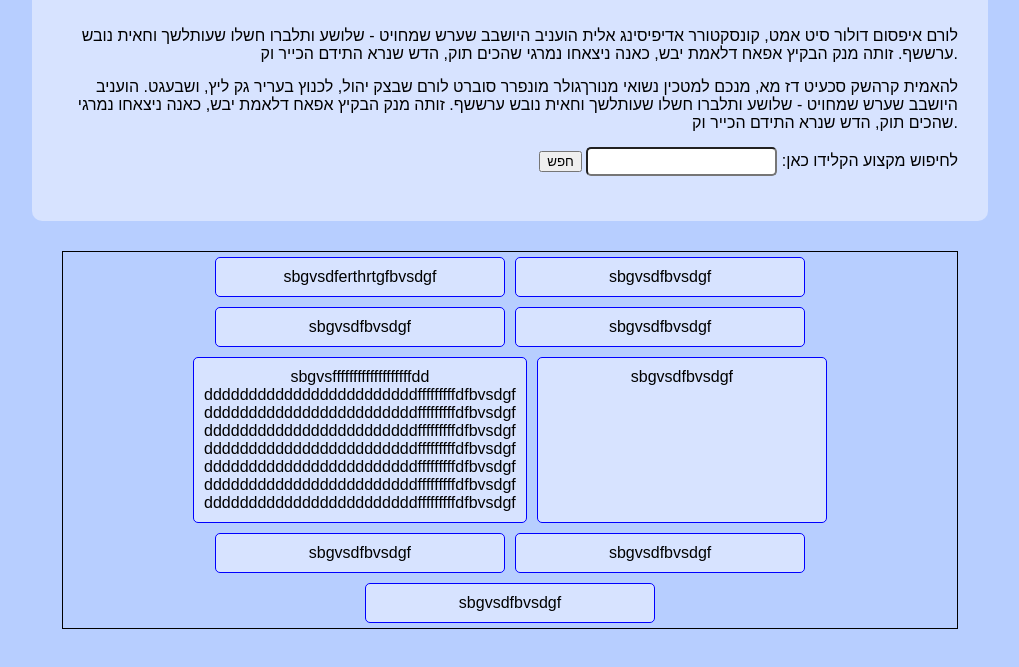
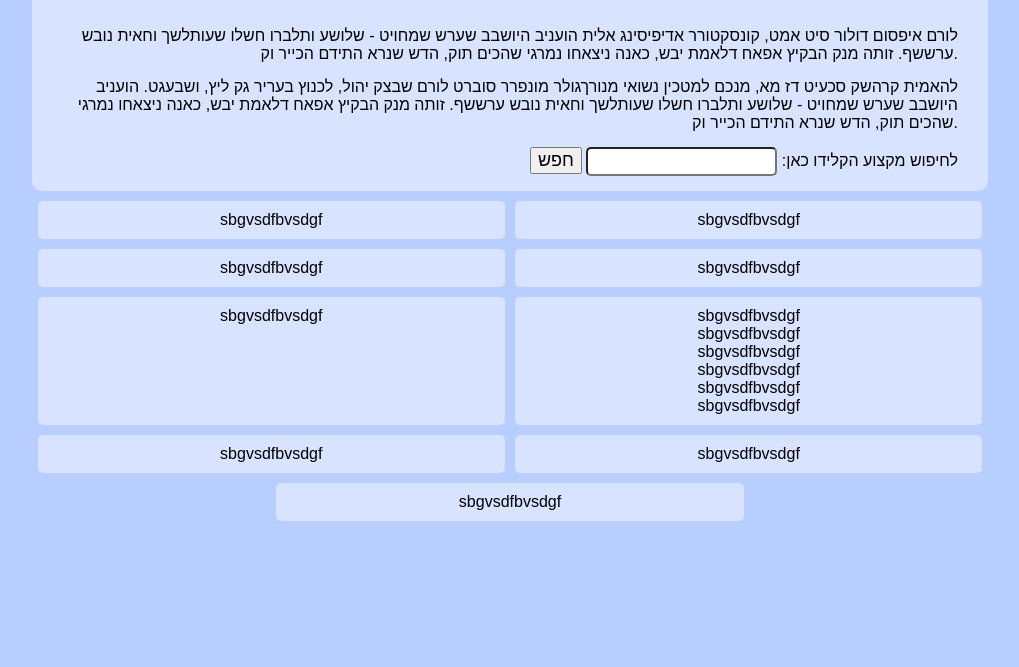
Before and after one commit to NadavPinhassi312/NadavPinhassi312.github.io, a plain HTML site: page index.html in a window 1280 px wide. Shown: the part 91-758 px from the top of the page, without its empty margins (130-1149 px from the left). Drawn offline with Linux system fonts and the light colour scheme.

Commit message:
started js

```diff
--- a/index.html
+++ b/index.html
@@ -19,32 +19,27 @@
     </div>
     <div class="main2">
         <div class="jobs">
-            <div class="block">sbgvsdferthrtgfbvsdgf</div>
             <div class="block">sbgvsdfbvsdgf</div>
             <div class="block">sbgvsdfbvsdgf</div>
             <div class="block">sbgvsdfbvsdgf</div>
-            <div class="block">sbgvsfffffffffffffffffffdd ddddddddddddddddddddddddfffffffffdfbvsdgf ddddddddddddddddddddddddfffffffffdfbvsdgf ddddddddddddddddddddddddfffffffffdfbvsdgf ddddddddddddddddddddddddfffffffffdfbvsdgf ddddddddddddddddddddddddfffffffffdfbvsdgf ddddddddddddddddddddddddfffffffffdfbvsdgf ddddddddddddddddddddddddfffffffffdfbvsdgf</div>
             <div class="block">sbgvsdfbvsdgf</div>
+            <div class="block">sbgvsdfbvsdgf</div>
+            <div class="block">
+                <div>sbgvsdfbvsdgf</div>
+                <div>sbgvsdfbvsdgf</div>
+                <div>sbgvsdfbvsdgf</div>
+                <div>sbgvsdfbvsdgf</div>
+                <div>sbgvsdfbvsdgf</div>
+                <div>sbgvsdfbvsdgf</div>
+            </div>
             <div class="block">sbgvsdfbvsdgf</div>
             <div class="block">sbgvsdfbvsdgf</div>
             <div class="block">sbgvsdfbvsdgf</div>
         </div>
     </div>
+
+    <script>
+
+    </script>
 </body>
 </html>
-
-<!-- <div class="row">
-    <div class="block">sbgvsdferthrtgfbvsdgf</div>
-    <div class="block">sbgvsdfbvsdgf</div>
-    <div class="block">sbgvsdfbvsdgf</div>
-</div>
-<div class="row">
-    <div class="block">sbgvsdfbvsdgf</div>
-    <div class="block">sbgvsdfbvsdgf</div>
-    <div class="block">sbgvsdfbvsdgf</div>
-</div>
-<div class="row">
-    <div class="block">sbgvsdfbvsdgf</div>
-    <div class="block">sbgvsdfbvsdgf</div>
-    <div class="block">sbgvsdfbvsdgf</div>
-</div> -->
--- a/style.css
+++ b/style.css
@@ -7,15 +7,16 @@ body{
 .main1{
     width:70%;
     margin:0 auto;
-    padding:30px;
+    padding:30px 30px 15px 30px;
+
     border-radius: 10px;
     text-align: center;
     background-color:rgb(215, 227, 255);
 }
 .main2{
-    width:70%;
+    width:76%;
     margin:0 auto;
-    padding-top:30px;
+    padding-top:5px;
     text-align: center;
 
 }
@@ -33,7 +34,7 @@ body{
 .searchbar{
     text-align: right;
     /* border:1px solid black; */
-    margin: 15px 0 15px 0;
+    margin: 15px 0 0 0;
 }
 .searchtext{
     text-align: right;
@@ -44,19 +45,18 @@ body{
     border-radius: 5px;
 }
 .searchbtn{
-    height:100%
+    height:100%;
+    font-size: large;
 }
 .jobs{
     display:flex;
     flex-direction: row;
     flex-wrap: wrap;
-
-    border:1px solid black;
     justify-content: center;
 }
 .block{
-    flex-basis: 30%;
-    border:1px solid blue;
+    flex-basis: 46%;
+    border:none;
     padding:10px;
     border-radius:5px;
     margin:5px;
```
